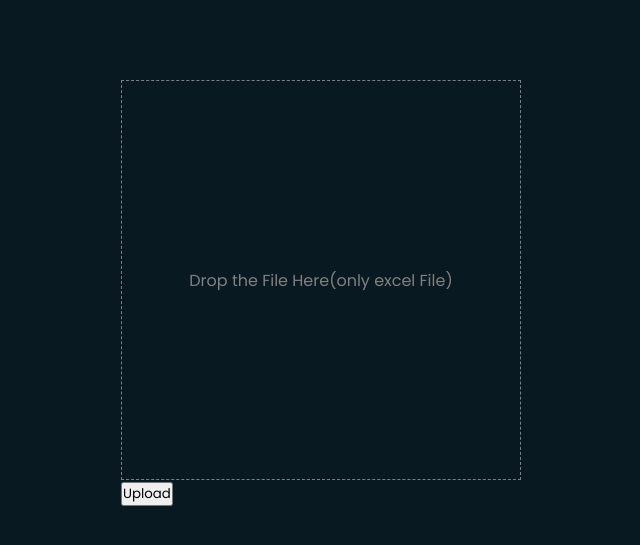
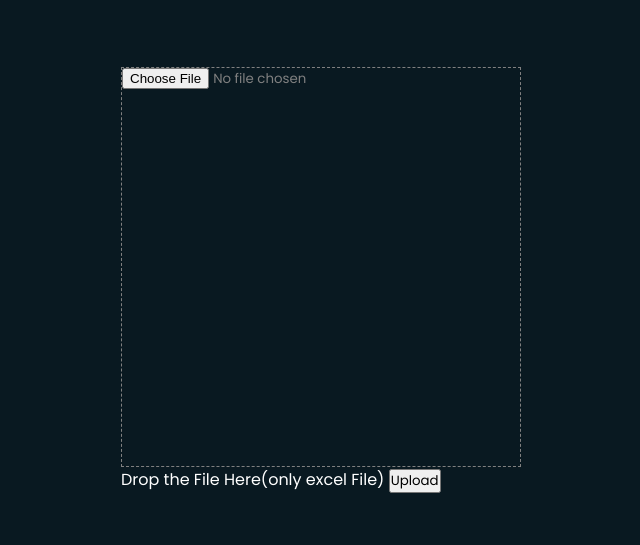
Before and after one commit to RahilKothari9/GradeInsightDeploy, a Flask app: page /fileupload/1 in a window 1280 px wide. Shown: the top 545 px of the page, without its empty margins (319-959 px from the left). Run offline with Flask 3, Linux system fonts and the light colour scheme; the visitor is signed in with stand-in values (Sample User, id 1).

Commit message:
Modify drag drop

```diff
--- a/app.py
+++ b/app.py
@@ -162,14 +162,17 @@ def upload_file(course_id):
     if request.method == 'POST':
 
         if 'file' not in request.files:
+            print("DIDNT GET FILE 1")
             flash('No file part')
             return redirect(request.url)
         file = request.files['file']
 
         if file.filename == '':
+            print("DIDNT GET FILE 2")
             flash('No selected file')
             return redirect(request.url)
         if file and allowed_file(file.filename):
+            print("GOT FILE")
             filename = secure_filename(file.filename)
             filename = course_id
             file.save(os.path.join(app.config['UPLOAD_PATH'], filename))
--- a/templates/dragdrop.html
+++ b/templates/dragdrop.html
@@ -4,14 +4,14 @@
     <meta charset="UTF-8">
     <meta name="viewport" content="width=device-width, initial-scale=1.0">
     <title>DRAG AND DROP</title>
-    <link rel="stylesheet" href="static/dragdrop.css">
+    <link rel="stylesheet" href="/static/dragdrop.css">
 </head>
 <body>
     <form action = "/fileupload/{{course_id}}" method = "post" enctype="multipart/form-data">
-        <label class="droparea" type="file" name="file">Drop the File Here(only excel File)</label>
+        <input class="droparea" type="file" name="file">Drop the File Here(only excel File)
         <input type = "submit" value="Upload">
     </form>
 
 </body>
-<script src="static/dragdrop.js"></script>
+<script src="/static/dragdrop.js"></script>
 </html>
```
